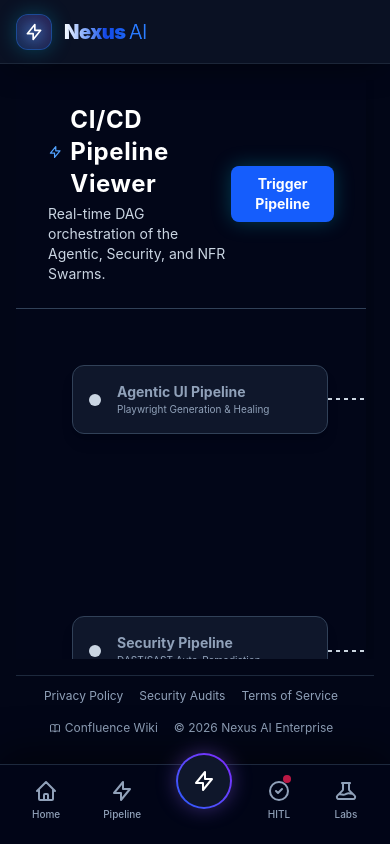
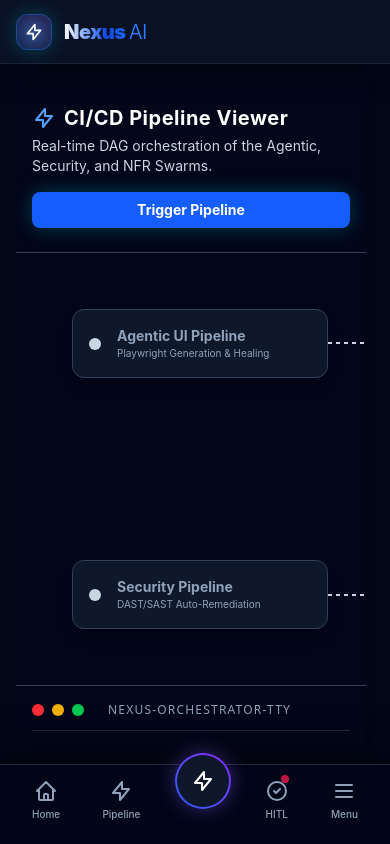
Before and after one commit to aquarian-patil/qe-ai-lab, a Next.js app: page /pipeline in a window 390 px wide. Built offline with nearby package versions, Linux system fonts and the light colour scheme.

Commit message:
fix(ui): resolve mobile layout squishing and restore missing navigation context

```diff
--- a/src/app/layout.tsx
+++ b/src/app/layout.tsx
@@ -30,7 +30,7 @@ export default function RootLayout({
             </div>
 
             {/* Universal Footer */}
-            <footer className="mt-4 py-3 border-t border-slate-800 flex flex-col md:flex-row justify-between items-center gap-4 text-xs text-slate-400 pr-2 md:pr-4">
+            <footer className="hidden md:flex mt-4 py-3 border-t border-slate-800 flex-col md:flex-row justify-between items-center gap-4 text-xs text-slate-400 pr-2 md:pr-4">
                <div className="flex flex-wrap justify-center gap-4">
                  <ComingSoon><span className="hover:text-blue-600 transition-colors cursor-pointer">Privacy Policy</span></ComingSoon>
                  <ComingSoon><span className="hover:text-blue-600 transition-colors cursor-pointer">Security Audits</span></ComingSoon>
--- a/src/app/pipeline/page.tsx
+++ b/src/app/pipeline/page.tsx
@@ -99,9 +99,9 @@ export default function PipelineViewer() {
   return (
     <div className="h-full m-0 md:m-4 flex flex-col relative overflow-y-auto lg:overflow-hidden glass-panel !border-0 md:!border !rounded-none md:!rounded-2xl">
 
-      <header className="px-8 py-6 border-b border-slate-700 flex justify-between items-center bg-slate-950 shrink-0">
+      <header className="px-4 md:px-8 py-6 border-b border-slate-700 flex flex-col sm:flex-row justify-between items-start sm:items-center gap-4 bg-slate-950 shrink-0 w-full">
         <div>
-          <h2 className="text-2xl font-bold text-white tracking-wide flex items-center gap-2">
+          <h2 className="text-xl md:text-2xl font-bold text-white tracking-wide flex items-center gap-2">
             <svg className="w-6 h-6 text-blue-400" fill="none" stroke="currentColor" viewBox="0 0 24 24"><path strokeLinecap="round" strokeLinejoin="round" strokeWidth={2} d="M13 10V3L4 14h7v7l9-11h-7z" /></svg>
             CI/CD Pipeline Viewer
           </h2>
@@ -110,7 +110,7 @@ export default function PipelineViewer() {
         <button
           onClick={triggerPipeline}
           disabled={stage === 'parallel' || stage === 'nfr'}
-          className="px-6 py-2 rounded-lg bg-blue-600 hover:bg-blue-500 text-white font-bold text-sm shadow-[0_0_20px_rgba(6,182,212,0.3)] transition-all disabled:opacity-50"
+          className="w-full sm:w-auto px-6 py-2 rounded-lg bg-blue-600 hover:bg-blue-500 text-white font-bold text-sm shadow-[0_0_20px_rgba(6,182,212,0.3)] transition-all disabled:opacity-50 text-center"
         >
           {stage === 'parallel' || stage === 'nfr' ? 'Executing...' : 'Trigger Pipeline'}
         </button>
@@ -119,9 +119,9 @@ export default function PipelineViewer() {
       <div className="flex-1 flex flex-col xl:flex-row overflow-y-auto lg:overflow-hidden pb-8 lg:pb-0">
 
         {/* Left Side: DAG Visualizer */}
-        <div className="w-full xl:w-[60%] min-h-[400px] xl:min-h-0 xl:h-auto p-4 md:p-8 border-b xl:border-b-0 xl:border-r border-slate-700 flex items-center justify-start xl:justify-center relative bg-slate-950 overflow-auto shrink-0">
+        <div className="w-full xl:w-[60%] min-h-[400px] xl:min-h-0 xl:h-auto p-4 md:p-8 border-b xl:border-b-0 xl:border-r border-slate-700 relative bg-slate-950 overflow-x-auto shrink-0 flex items-center justify-start xl:justify-center">
 
-          <div className="relative w-[700px] h-[400px] shrink-0">
+          <div className="relative w-[700px] min-w-[700px] h-[400px] shrink-0 mx-auto">
             {/* SVG Connectors */}
             <svg className="absolute inset-0 w-full h-full pointer-events-none" style={{ zIndex: 0 }}>
                {/* Agentic to NFR (Flowing from Left to Right) */}
--- a/src/app/sandboxes/gen-ai/page.tsx
+++ b/src/app/sandboxes/gen-ai/page.tsx
@@ -159,7 +159,7 @@ export default function GenAiEvaluator() {
                   AI Response / Payload
                 </h4>
 
-                <div className="flex-1 relative flex flex-col border-2 border-dashed border-slate-700 rounded-xl bg-slate-950 transition-colors hover:border-teal-400 hover:bg-slate-50/50 focus-within:border-teal-500 focus-within:border-solid focus-within:ring-4 focus-within:ring-teal-500/10 focus-within:bg-white overflow-hidden group">
+                <div className="flex-1 relative flex flex-col border-2 border-dashed border-slate-700 rounded-xl bg-slate-950 transition-colors hover:border-teal-400 hover:bg-slate-50/50 focus-within:border-teal-500 focus-within:border-solid focus-within:ring-4 focus-within:ring-teal-500/10 focus-within:bg-white overflow-hidden group min-h-[200px]">
                   <textarea
                     className="flex-1 w-full bg-transparent p-5 text-slate-300 font-mono text-sm leading-relaxed resize-none outline-none z-10 relative"
                     placeholder=""
@@ -168,11 +168,11 @@ export default function GenAiEvaluator() {
                   />
 
                   {input.length === 0 && (
-                    <div className="absolute inset-0 flex flex-col items-center justify-center text-slate-400 pointer-events-none z-0 bg-transparent transition-colors">
+                    <div className="absolute inset-0 flex flex-col items-center justify-center text-slate-400 pointer-events-none z-0 bg-transparent transition-colors p-4 text-center">
                       <svg className="w-10 h-10 mb-3 text-slate-300 group-hover:text-teal-400 transition-colors" fill="none" stroke="currentColor" viewBox="0 0 24 24"><path strokeLinecap="round" strokeLinejoin="round" strokeWidth={1.5} d="M4 16v1a3 3 0 003 3h10a3 3 0 003-3v-1m-4-8l-4-4m0 0L8 8m4-4v12" /></svg>
-                      <p className="font-bold text-slate-600 text-sm">What did you get from AI for your ask/prompt?</p>
-                      <p className="font-bold text-slate-600 text-sm">Just copy paste it here or upload</p>
-                      <p className="text-[11px] font-medium text-slate-400 mt-2 uppercase tracking-wide">Supports JSON, Markdown, Screenshots & Docs</p>
+                      <p className="font-bold text-slate-600 text-sm">Paste AI Response here</p>
+                      <p className="font-bold text-slate-600 text-sm hidden md:block">Just copy paste it here or upload</p>
+                      <p className="text-[10px] md:text-[11px] font-medium text-slate-400 mt-2 uppercase tracking-wide">Supports JSON, Markdown, Screenshots & Docs</p>
                     </div>
                   )}
                 </div>
--- a/src/components/Navigation.tsx
+++ b/src/components/Navigation.tsx
@@ -46,6 +46,43 @@ export default function Navigation({ children }: { children: React.ReactNode })
           </ComingSoon>
         </div>
       </header>
+
+      {/* Mobile Menu Overlay */}
+      {moreMenuOpen && (
+        <div className="md:hidden fixed inset-0 bg-slate-950/95 backdrop-blur-2xl z-40 flex flex-col p-6 overflow-y-auto pb-28 animate-slide-up">
+          <div className="flex justify-between items-center mb-8 border-b border-slate-800 pb-4">
+            <h2 className="text-xl font-bold text-white tracking-wide">Main Menu</h2>
+            <button onClick={() => setMoreMenuOpen(false)} className="p-2 bg-slate-900 rounded-full text-slate-400 hover:text-white transition-colors">
+              <svg className="w-6 h-6" fill="none" stroke="currentColor" viewBox="0 0 24 24"><path strokeLinecap="round" strokeLinejoin="round" strokeWidth={2} d="M6 18L18 6M6 6l12 12" /></svg>
+            </button>
+          </div>
+
+          <p className="text-[10px] text-slate-400 uppercase tracking-widest font-bold mb-3 px-2">Command Center</p>
+          <nav className="space-y-1 mb-6">
+            <NavItem href="/" label="Executive Dashboard" icon="M3 12l2-2m0 0l7-7 7 7M5 10v10a1 1 0 001 1h3m10-11l2 2m-2-2v10a1 1 0 01-1 1h-3m-6 0a1 1 0 001-1v-4a1 1 0 011-1h2a1 1 0 011 1v4a1 1 0 001 1m-6 0h6" onClick={() => setMoreMenuOpen(false)} />
+            <NavItem href="/pipeline" label="CI/CD Pipeline Viewer" icon="M13 10V3L4 14h7v7l9-11h-7z" onClick={() => setMoreMenuOpen(false)} />
+          </nav>
+
+          <p className="text-[10px] text-slate-400 uppercase tracking-widest font-bold mb-3 px-2">God Mode</p>
+          <nav className="space-y-1 mb-6">
+            <NavItem href="/genesis" label="Genesis Engine" icon="M13 10V3L4 14h7v7l9-11h-7z" onClick={() => setMoreMenuOpen(false)} />
+          </nav>
+
+          <p className="text-[10px] text-slate-400 uppercase tracking-widest font-bold mb-3 px-2">Enterprise Governance</p>
+          <nav className="space-y-1 mb-6">
+            <NavItem href="/approvals" label="HITL Approvals" icon="M9 12l2 2 4-4m6 2a9 9 0 11-18 0 9 9 0 0118 0z" onClick={() => setMoreMenuOpen(false)} />
+            <NavItem href="/audit" label="Audit Logs" icon="M9 5H7a2 2 0 00-2 2v12a2 2 0 002 2h10a2 2 0 002-2V7a2 2 0 00-2-2h-2M9 5a2 2 0 002 2h2a2 2 0 002-2M9 5a2 2 0 012-2h2a2 2 0 012 2" onClick={() => setMoreMenuOpen(false)} />
+            <NavItem href="/integrations" label="Integrations Config" icon="M13 10V3L4 14h7v7l9-11h-7z" onClick={() => setMoreMenuOpen(false)} />
+          </nav>
+
+          <p className="text-[10px] text-slate-400 uppercase tracking-widest font-bold mb-3 px-2">Testing Sandboxes</p>
+          <nav className="space-y-1 mb-6">
+            <NavItem href="/sandboxes/gen-ai" label="GenAI Evaluator" icon="M8 9l3 3-3 3m5 0h3M5 20h14a2 2 0 002-2V6a2 2 0 00-2-2H5a2 2 0 00-2 2v12a2 2 0 002 2z" onClick={() => setMoreMenuOpen(false)} />
+            <NavItem href="/sandboxes/ai-agent" label="AI Agent Evaluator" icon="M10.325 4.317c.426-1.756 2.924-1.756 3.35 0a1.724 1.724 0 002.573 1.066c1.543-.94 3.31.826 2.37 2.37a1.724 1.724 0 001.065 2.572c1.756.426 1.756 2.924 0 3.35a1.724 1.724 0 00-1.066 2.573c.94 1.543-.826 3.31-2.37 2.37a1.724 1.724 0 00-2.572 1.065c-.426 1.756-2.924 1.756-3.35 0a1.724 1.724 0 00-2.573-1.066c-1.543.94-3.31-.826-2.37-2.37a1.724 1.724 0 00-1.065-2.572c-1.756-.426-1.756-2.924 0-3.35a1.724 1.724 0 001.066-2.573c-.94-1.543.826-3.31 2.37-2.37.996.608 2.296.07 2.572-1.065z" onClick={() => setMoreMenuOpen(false)} />
+            <NavItem href="/sandboxes/agentic-arena" label="Agentic AI Evaluator" icon="M14 10l-2 1m0 0l-2-1m2 1v2.5M20 7l-2 1m2-1l-2-1m2 1v2.5M14 4l-2-1-2 1M4 7l2-1M4 7l2 1M4 7v2.5M12 21l-2-1m2 1l2-1m-2 1v-2.5M6 18l-2-1v-2.5M18 18l2-1v-2.5" onClick={() => setMoreMenuOpen(false)} />
+          </nav>
+        </div>
+      )}
 
       {/* Main Layout Container */}
       <div className="flex flex-col md:flex-row flex-1 overflow-hidden">
@@ -126,16 +163,23 @@ export default function Navigation({ children }: { children: React.ReactNode })
         </Link>
 
         <TabItem href="/approvals" icon="M9 12l2 2 4-4m6 2a9 9 0 11-18 0 9 9 0 0118 0z" label="HITL" badge />
-        <TabItem href="/sandboxes/gen-ai" icon="M19.428 15.428a2 2 0 00-1.022-.547l-2.387-.477a6 6 0 00-3.86.517l-.318.158a6 6 0 01-3.86.517L6.05 15.21a2 2 0 00-1.806.547M8 4h8l-1 1v5.172a2 2 0 00.586 1.414l5 5c1.26 1.26.367 3.414-1.415 3.414H4.828c-1.782 0-2.674-2.154-1.414-3.414l5-5A2 2 0 009 10.172V5L8 4z" label="Labs" />
+
+        {/* Menu Toggle */}
+        <button onClick={() => setMoreMenuOpen(true)} className="flex flex-col items-center gap-1 text-slate-400 hover:text-white transition-colors relative p-2">
+          <svg className="w-6 h-6" fill="none" stroke="currentColor" viewBox="0 0 24 24">
+            <path strokeLinecap="round" strokeLinejoin="round" strokeWidth={2} d="M4 6h16M4 12h16M4 18h16" />
+          </svg>
+          <span className="text-[10px] font-medium">Menu</span>
+        </button>
       </div>
 
     </div>
   );
 }
 
-function NavItem({ href, label, icon }: { href: string; label: string; icon: string; }) {
+function NavItem({ href, label, icon, onClick }: { href: string; label: string; icon: string; onClick?: () => void }) {
   return (
-    <Link href={href} className={`flex items-center gap-3 px-4 py-2.5 rounded-xl transition-all duration-300 text-slate-300 hover:text-blue-400 hover:bg-slate-800/50`}>
+    <Link href={href} onClick={onClick} className={`flex items-center gap-3 px-4 py-2.5 rounded-xl transition-all duration-300 text-slate-300 hover:text-blue-400 hover:bg-slate-800/50`}>
       <svg className="w-4 h-4" fill="none" stroke="currentColor" viewBox="0 0 24 24" xmlns="http://www.w3.org/2000/svg">
         <path strokeLinecap="round" strokeLinejoin="round" strokeWidth={2} d={icon} />
       </svg>
```
